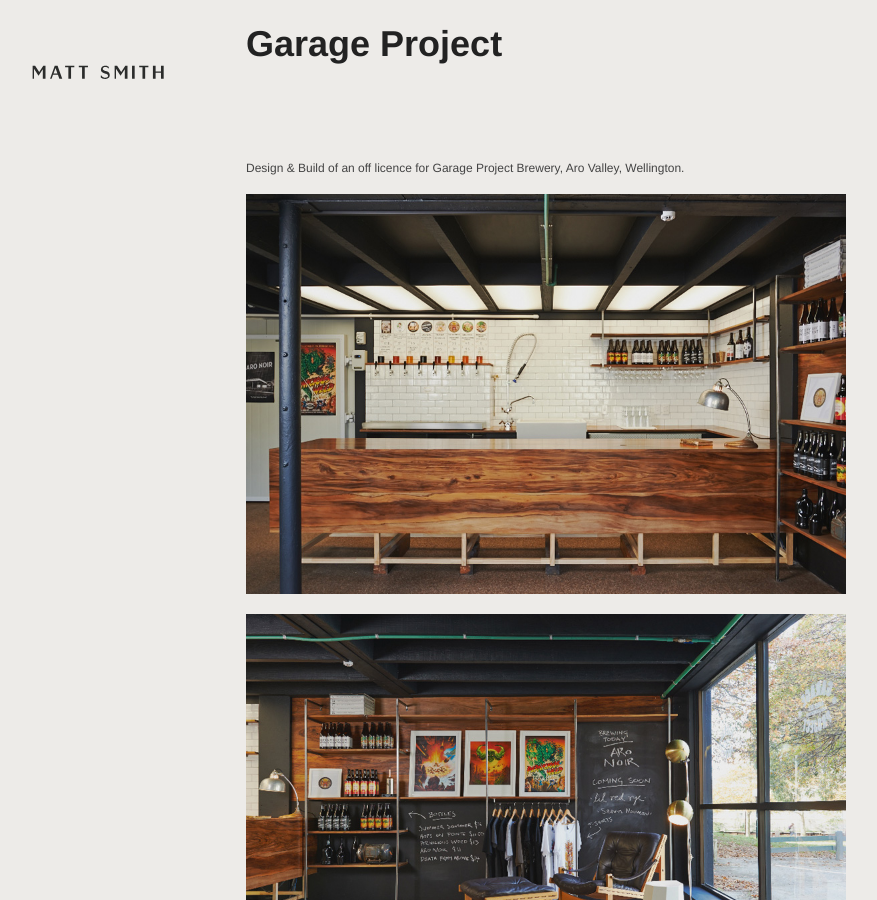
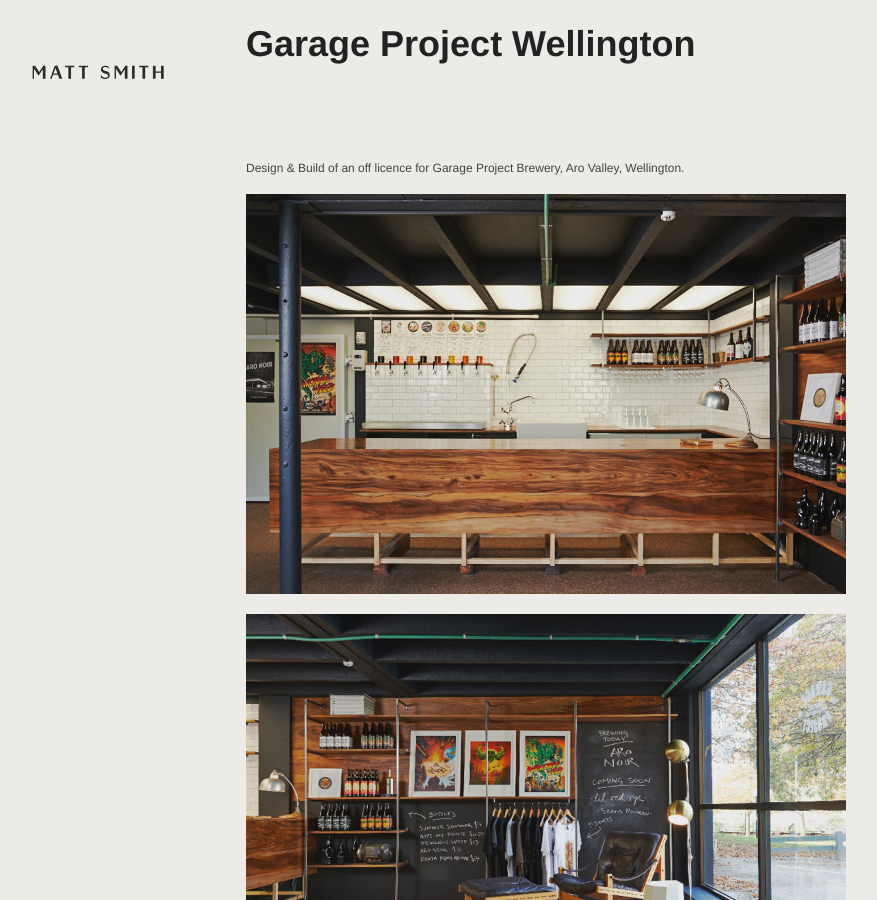
Before and after one commit to studiomattsmith/studiomattsmith.github.io, a Jekyll site: the page built from _posts/2013-05-30-garage.md, in a window 1280 px wide and 900 px high. Shown: the whole window, without its empty margins (30-907 px from the left). Built offline with Jekyll 4.4.1, drawn with Linux system fonts in a browser that asks for light colours.

Commit message:
Update 2013-05-30-garage.md

```diff
--- a/_posts/2013-05-30-garage.md
+++ b/_posts/2013-05-30-garage.md
@@ -8,7 +8,7 @@ tags: [fitout]
 orientation: portrait
 ---
 
-# Garage Project
+# Garage Project Wellington
 
 Design & Build of an off licence for Garage Project Brewery, Aro Valley, Wellington.
 
```
